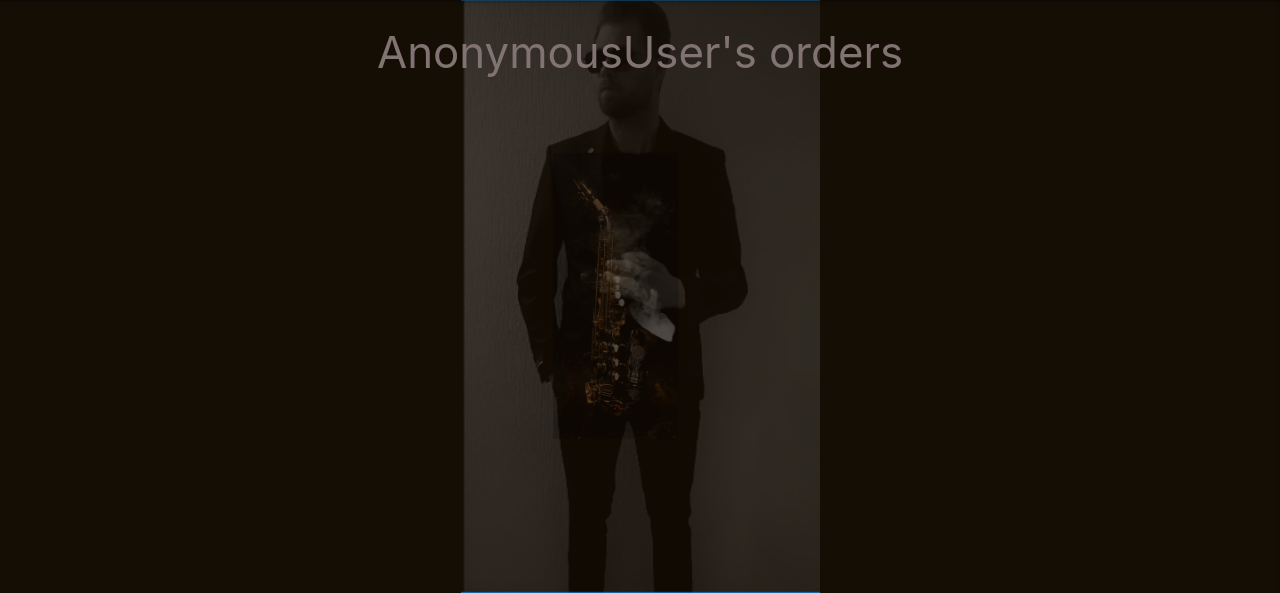
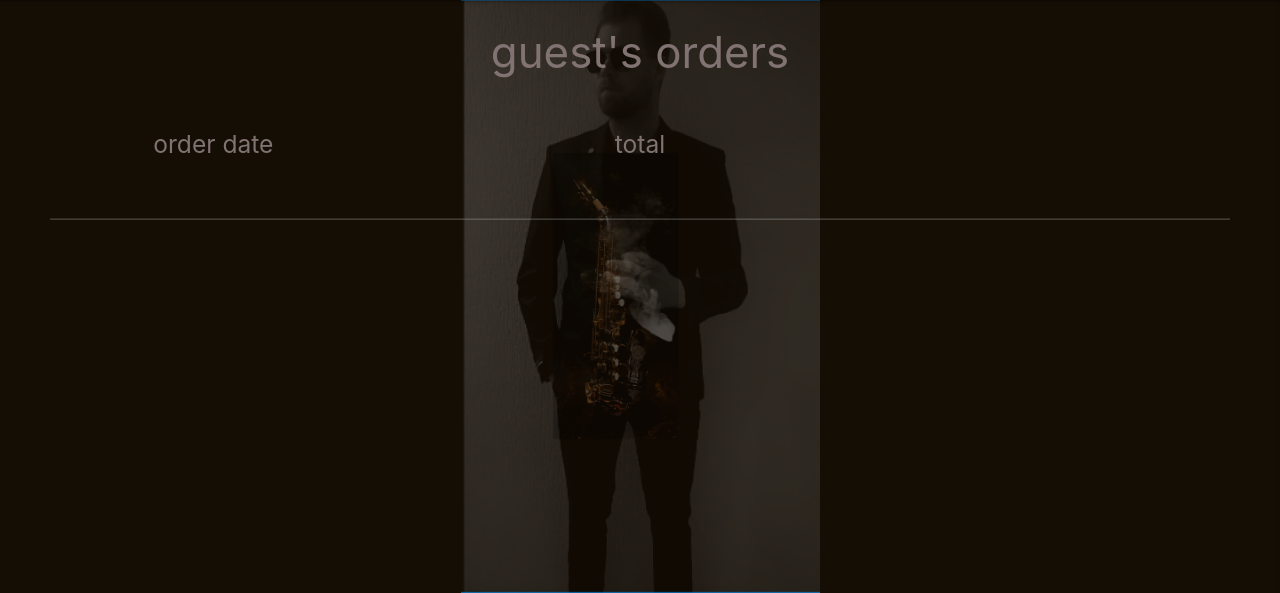
Before and after one commit to nno24/nikolay-cranner-official, a Django app: page /userprofile in a window 1280 px wide. Shown: the part 64-657 px from the top of the page. Run offline with Django 4.2, Linux system fonts and the light colour scheme; data comes from the database, SQL or seed files in the repository; both versions use the stored data as it was after the commit; some libraries are stand-ins or nearby versions.

Commit message:
fixed orders view for profile and all orders

```diff
--- a/store/templates/store/greeting.html
+++ b/store/templates/store/greeting.html
@@ -14,7 +14,7 @@
     </div>
     <div class="row">
         <div class="col s12 m6 offset-m3 l4 offset-l4 center">
-            <a href="{% url 'order' %}">
+            <a href="{% url 'order' order.order_id %}">
                 <button class="btn waves-effect waves-light btn nc-btn-color" id="#view-my-order" type="submit" name="view-my-order" value="">View my order</button>
             </a>
         </div>
--- a/store/urls.py
+++ b/store/urls.py
@@ -6,5 +6,5 @@ urlpatterns = [
     path('<store_id>', views.store_details, name='store_details'),
     path('bag/', views.get_bag, name='bag'),
     path('greeting/', views.get_greeting, name='greeting'),
-    path('order/', views.view_order, name='order'),
+    path('order/<order_id>', views.view_order, name='order'),
 ]
--- a/store/views.py
+++ b/store/views.py
@@ -168,16 +168,17 @@ def get_greeting(request):
         bag = get_object_or_404(Bag, bag_name=session_user)
         bag.delete()
         print("deleted shopping bag for: ", session_user)
+        order = get_object_or_404(Order, user_id=session_user, order_id=order_id)
     except:
         return render(request, 'store/greeting.html')
     context = {
-
+        'order': order,
     }
     return render(request, 'store/greeting.html', context)
 
 
 
-def view_order(request):
+def view_order(request, order_id):
     """ A view to display an order """
     global session_user
     session_user = get_session_user(request)
--- a/userprofile/templates/userprofile/userprofile.html
+++ b/userprofile/templates/userprofile/userprofile.html
@@ -1,25 +1,35 @@
 {% extends 'base.html' %}
 {% block content %}
 <div class="row ">
-    <div class="col s8 offset-s2 center">
-        <h3>{{ request.user }}'s orders</h3>
+    <div class="col s12 center">
+        <h3>{{ session_user }}'s orders</h3>
     </div>
 </div>
-        {% for order in orders_detail %}
-            {% if 'order' in order %}
-            <div class="row center">
-                <div class="col s8 offset-s2 left">
-                    <p><strong>{{ order|title}}</strong></p>
-                </div>
+        <div class="row center">
+            <div class="col s4">
+                <h5>order date</h5>
             </div>
-            {% else %}
-            <div class="row">
-                <div class="col s3 center"><img src="{{ MEDIA_URL }}{{ order.image }}" alt="{{ order.image }}" class="nc-bag-img"></div>
-                <div class="col s3 center" id="{{ order.pk }}">{{ order.name }}</div>
-                <div class="col s3 center">{{ order.price }} $</div>
-                <div class="col s3 center"></div>
+            <div class="col s4">
+                <h5>total</h5>
             </div>
-            {% endif %}
+            <div class="col s4">
+            </div>
+        </div>
+        <hr>
+        {% for order in orders %}
+        <div class="row center">
+            <div class="col s4">
+                <p>{{ order.transaction_date }}</p>
+            </div>
+            <div class="col s4">
+                <p>{{order.grand_total}} $</p>
+            </div>
+            <div class="col s4">
+                <a href="{% url 'order' order.order_id %}">
+                    <button class="btn waves-effect waves-light btn nc-btn-color" id="#view-order" type="submit" name="view-order" value="">View this order</button>
+                </a>
+            </div>
+        </div>
+        <hr>
         {% endfor %}
-
 {% endblock %}
--- a/userprofile/views.py
+++ b/userprofile/views.py
@@ -1,33 +1,17 @@
 from django.shortcuts import render, get_object_or_404, redirect, get_list_or_404
 import requests
 from store.models import Product, Category, Order
+from store.views import get_session_user
 
 # Create your views here.
 
 def user_profile(request):
     """ A view to show the orders of the current user """
-    try:
-        orders = get_list_or_404(Order, user_id=request.user.username)
-    except:
-        return render(request, 'userprofile/userprofile.html')
+    session_user = get_session_user(request)
+    orders = Order.objects.filter(user_id=session_user)
+    context = {
+        'session_user': session_user,
+        'orders': orders,
+    }
 
-    products_all = get_list_or_404(Product)
-    orders_detail = []
-
-    #Convert the order_id of each order to a list of product id's/sku to render the products of each order in the template
-    for index, order in enumerate(orders):
-        order.order_id = order.order_id.split(" ")
-        print("products for order id ", order.order_id)
-        orders_detail.append("order"+str(index))
-        for product_id in order.order_id:
-            product_order = get_object_or_404(Product, pk=product_id)
-            print(product_order.name, 'type', type(product_order))
-            orders_detail.append(product_order)
-            print(orders_detail)
-
-    context = {
-        'orders': orders,
-        'orders_detail': orders_detail,
-
-    }
     return render(request, 'userprofile/userprofile.html', context)
```
Also changed, not shown: store/templates/store/view_order.html (+7 -0 lines), db.sqlite3.
